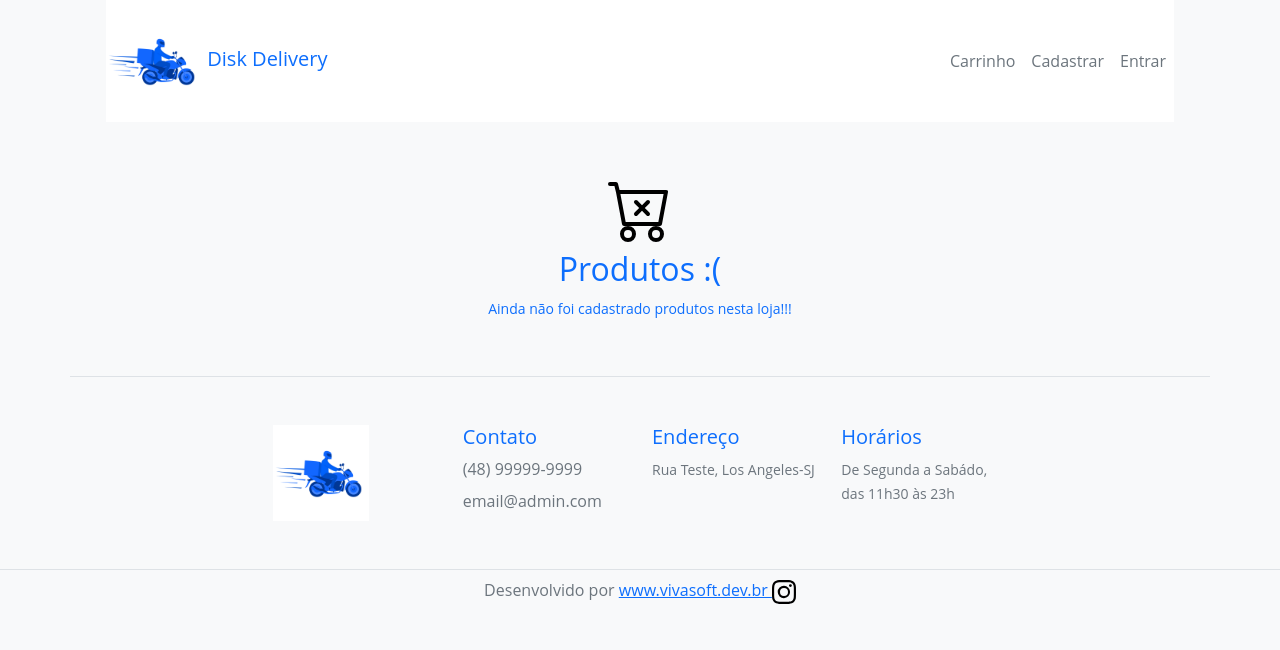
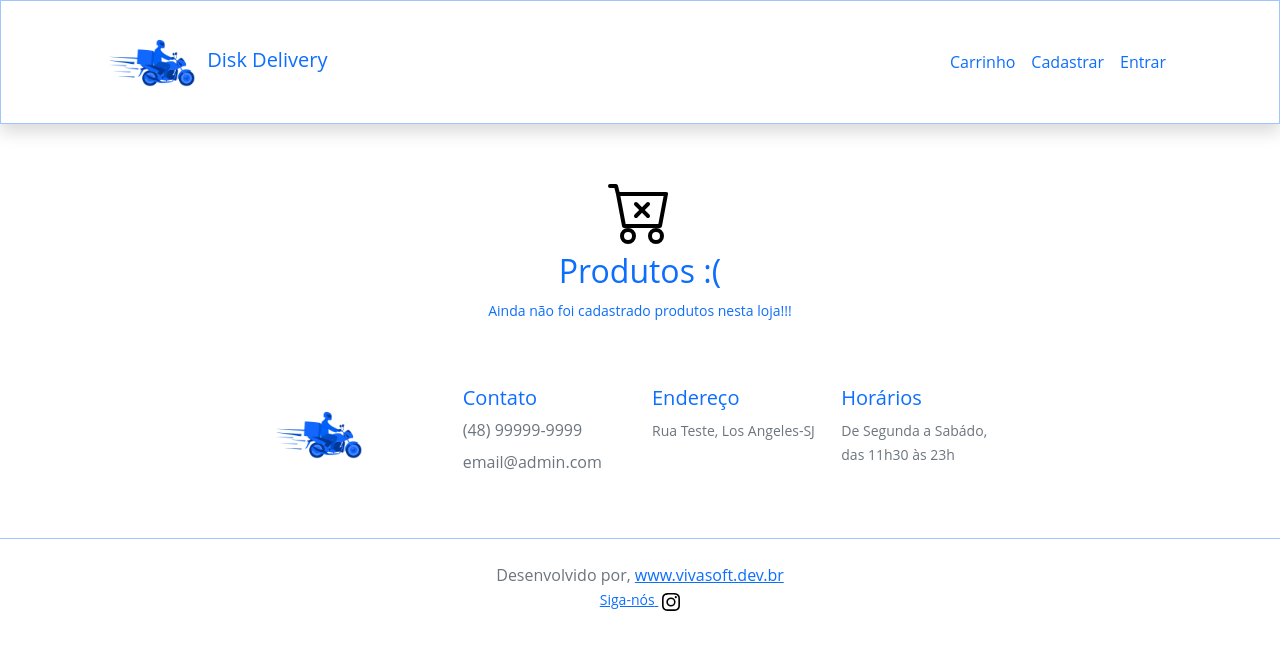
Before and after one commit to diegobers/diskdelivery, a Django app: page / in a window 1280 px wide. Shown: the top 650 px of the page. Run offline with Django 5.2, Linux system fonts and the light colour scheme; data that the repository does not hold is empty; parts of the project's set-up code (start-up, migrations or seed data) failed here and were passed over; some libraries are stand-ins or nearby versions.

Commit message:
update grid layouts

```diff
--- a/templates/index.html
+++ b/templates/index.html
@@ -10,10 +10,10 @@
 <section id="products">
   {% container %}
     {% if product_list %}
-      {% row 'd-flex justify-content-center mx-4' %}
-        {% col 'col-12 col-sm-10 col-md-8' %}
-          {% for product in product_list %}
-            <div class="card w-50 mx-auto shadow mb-4" href="#">
+      {% row 'd-flex justify-content-center mt-4' %}
+        {% for product in product_list %}
+          {% col 'col-12 col-sm-10 col-md-8 col-lg-4' %}
+            <div class="card w-md-50 w-lg-75 mx-auto shadow mb-4" href="#">
               {% if product.category == 'A' %}
                 <img src="{% static 'img/agua.png' %}" class="card-img-top" height="320">
               {% endif %}
@@ -32,10 +32,9 @@
                 </div>
               </div>
             </div>
-          {% endfor %}
           <hr class="my-2">
-
-        {% endcol %}
+          {% endcol %}
+        {% endfor %}
       {% endrow %}
     {% else %}
       {% row 'd-flex justify-content-center mt-5' %}
--- a/templates/layouts/base.html
+++ b/templates/layouts/base.html
@@ -18,8 +18,10 @@
     <link rel="icon" type="image/x-icon" href="{% static 'img/favicon.ico' %}">
     <title>{% block title %}{% endblock title %}</title>
   </head>
-  <body class="bg-body-tertiary">
-    {% include 'partials/_navbar.html' %}
+  <body class="bg-body-terertiary">
+    <header class="bg-white border border-bottom border-primary-subtle shadow bg-body-primary">
+      {% include 'partials/_navbar.html' %}
+    </header>
 
     {% block content %}
     {% endblock content %}
--- a/templates/partials/_footer.html
+++ b/templates/partials/_footer.html
@@ -1,7 +1,7 @@
 {% load grid_tags static %}
 
 <!-- Footer -->
-{% container 'd-flex justify-content-around border-top mt-5' %}
+{% container 'd-flex justify-content-around mt-2' %}
   {% row 'my-5 row-cols-2 row-cols-sm-2 row-cols-md-4' %}
     {% col %}
       <a href="{% url 'store:index' %}" class="mb-3 link-body-emphasis text-decoration-none">
@@ -30,10 +30,11 @@
   {% endrow %}
 {% endcontainer %}
 
-<div class="pt-2 pb-4 text-center text-secondary border-top border-secundary">
-  <p>Desenvolvido por <a href="https://www.vivasoft.dev.br/" target="_blank">www.vivasoft.dev.br
-    <a href="https://www.instagram.com/vivasoft.dev/" target="_blank">
-      <img src="{% static 'icon/instagram.svg' %}" width="24" height="24">
+<div class="text-center text-secondary border-top border-primary-subtle my-2">
+  <p class="mb-0 mt-4">Desenvolvido por, <a href="https://www.vivasoft.dev.br/" target="_blank">www.vivasoft.dev.br
+  </p>
+    <small>Siga-nós<a href="https://www.instagram.com/vivasoft.dev/" target="_blank">
+      <img src="{% static 'icon/instagram.svg' %}" width="18" height="18" class="ms-1">
     </a>
-  </p>
+  </small>
 </div>
--- a/templates/partials/_navbar.html
+++ b/templates/partials/_navbar.html
@@ -15,30 +15,30 @@
       <ul class="navbar-nav ms-auto ">
         {% if request.user.is_superuser is not True %}
           <li class='nav-item'>
-            <a class='nav-link text-secondary' href="{% url 'cart:view_cart' %}">
+            <a class='nav-link text-primary' href="{% url 'cart:view_cart' %}">
               <i class="fa-solid fa-cart-shopping"></i> Carrinho
             </a>
           </li>
         {% endif %}
         {% if request.user.is_authenticated %}
           <li class='nav-item'>
-            <a class='nav-link text-secondary' href="#">
+            <a class='nav-link text-primary' href="#">
               <i class="fa-solid fa-address-card"></i> Painel
             </a>
           </li>
           <li class='nav-item'>
-            <a class='nav-link text-secondary' href="#">
+            <a class='nav-link text-primary' href="#">
               <i class="fa-solid fa-right-from-bracket"></i> Sair
             </a>
           </li>
         {% else %}
           <li class='nav-item'>
-            <a class='nav-link text-secondary' href="{% url 'store:admin_dashboard' %}">
+            <a class='nav-link text-primary' href="{% url 'store:admin_dashboard' %}">
               <i class="fa-solid fa-user-plus"></i> Cadastrar
             </a>
           </li>
           <li class='nav-item'>
-            <a class='nav-link text-secondary' href="#">
+            <a class='nav-link text-primary' href="#">
               <i class="fa-solid fa-right-to-bracket"></i> Entrar
             </a>
           </li>
```
